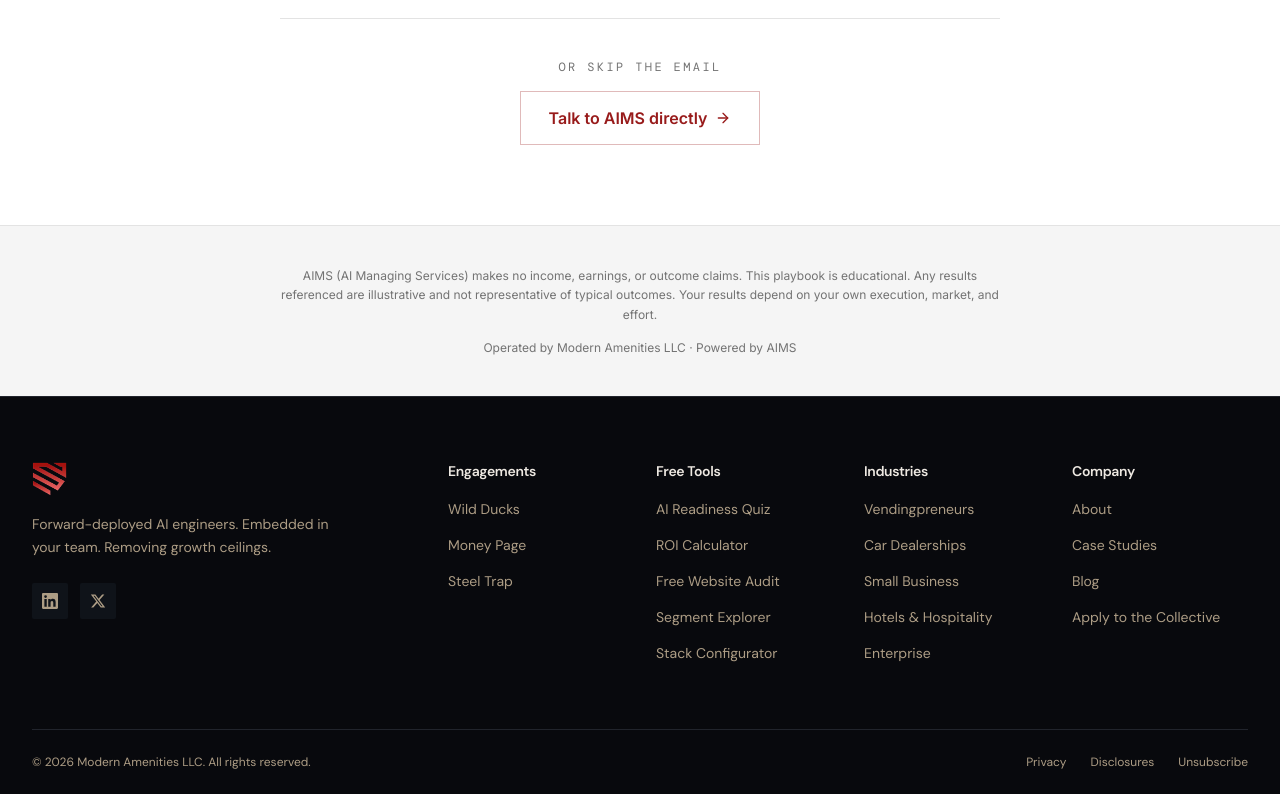
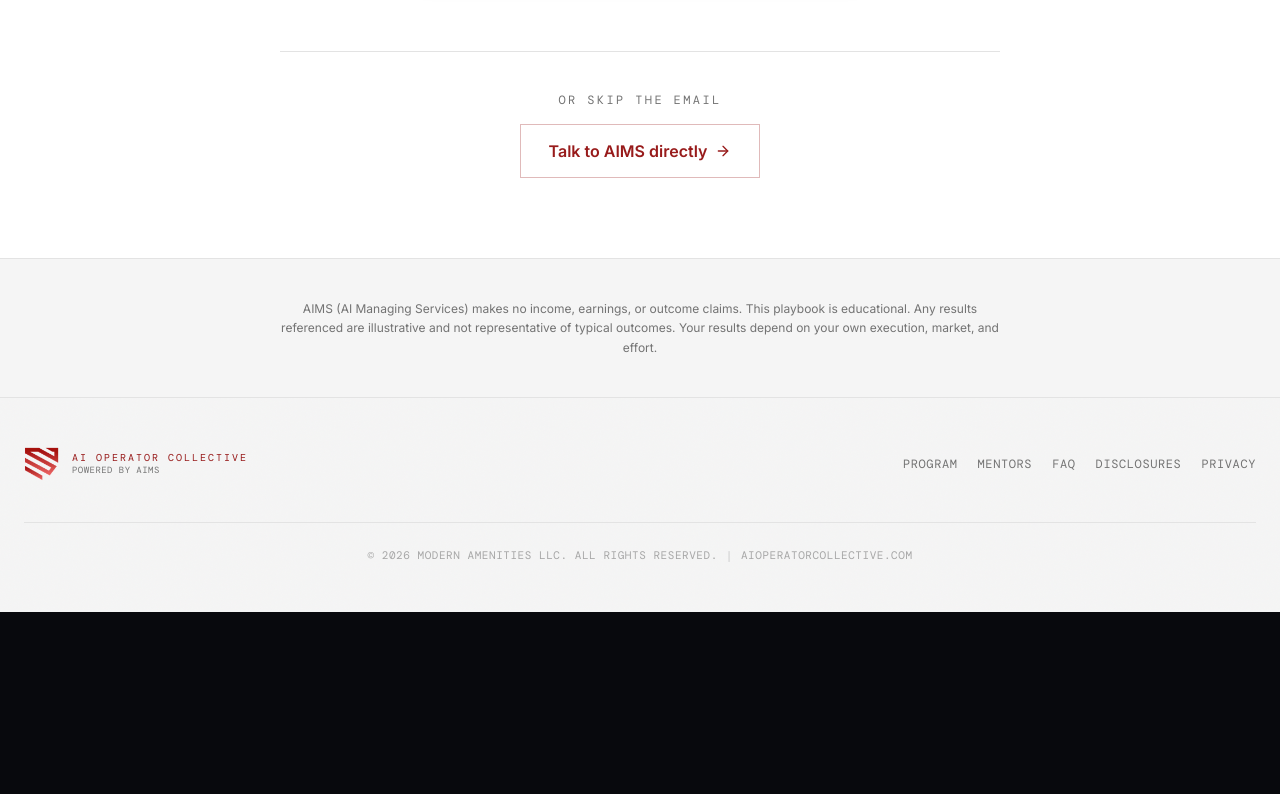
Before and after one commit to AI-Marketing-Services/aims-platform, a Next.js app: page /tools/ai-operating-system in a window 1280 px wide. Shown: the part 3589-4383 px from the top of the page. After the commit the page ends 4201 px from the top, so only its background shows below. Built offline with nearby package versions, Linux system fonts and the light colour scheme; no server answers.

Commit message:
fix: move AI playbook page to (landing) route group for correct nav/footer
Matches homepage layout: CommunityNav, AnnouncementBar, CommunityFooter

```diff
--- a/src/app/(marketing)/tools/ai-operating-system/page.tsx
+++ b/src/app/(landing)/tools/ai-operating-system/page.tsx
@@ -106,7 +106,7 @@
 
 export default function AIOperatingSystemPage() {
   return (
-    <div className="min-h-screen bg-white font-inter">
+    <div>
       {/* HERO */}
       <section className="relative border-b border-[#E3E3E3] bg-white">
         <div className="max-w-4xl mx-auto px-6 py-16 sm:py-24 text-center">
@@ -304,7 +304,7 @@
       </section>
 
       {/* DISCLOSURES */}
-      <footer className="border-t border-[#E3E3E3] bg-[#F5F5F5]">
+      <section className="border-t border-[#E3E3E3] bg-[#F5F5F5]">
         <div className="max-w-3xl mx-auto px-6 py-10 text-center">
           <p className="text-xs text-[#737373] leading-relaxed">
             AIMS (AI Managing Services) makes no income, earnings, or outcome
@@ -312,11 +312,8 @@
             illustrative and not representative of typical outcomes. Your results
             depend on your own execution, market, and effort.
           </p>
-          <p className="text-xs text-[#737373] mt-4">
-            Operated by Modern Amenities LLC · Powered by AIMS
-          </p>
         </div>
-      </footer>
+      </section>
     </div>
   )
 }
```
